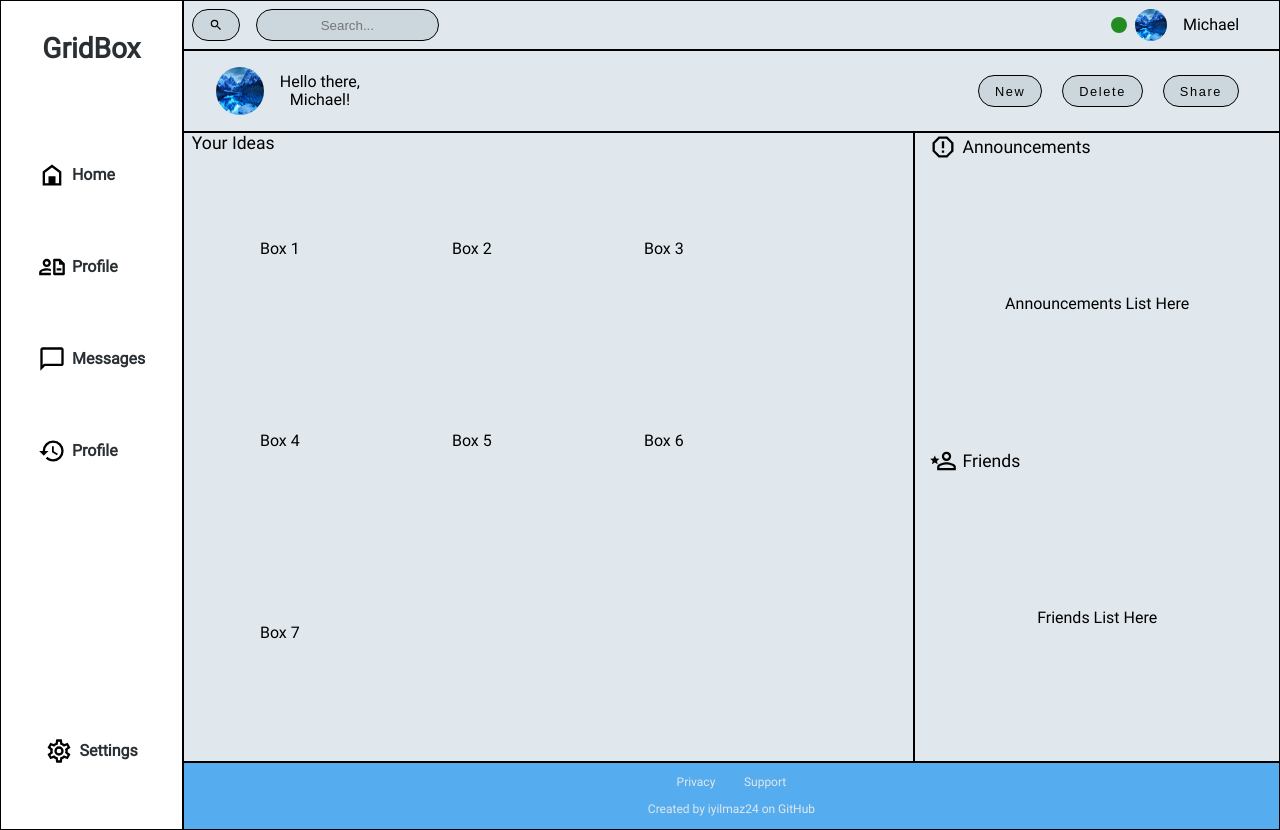
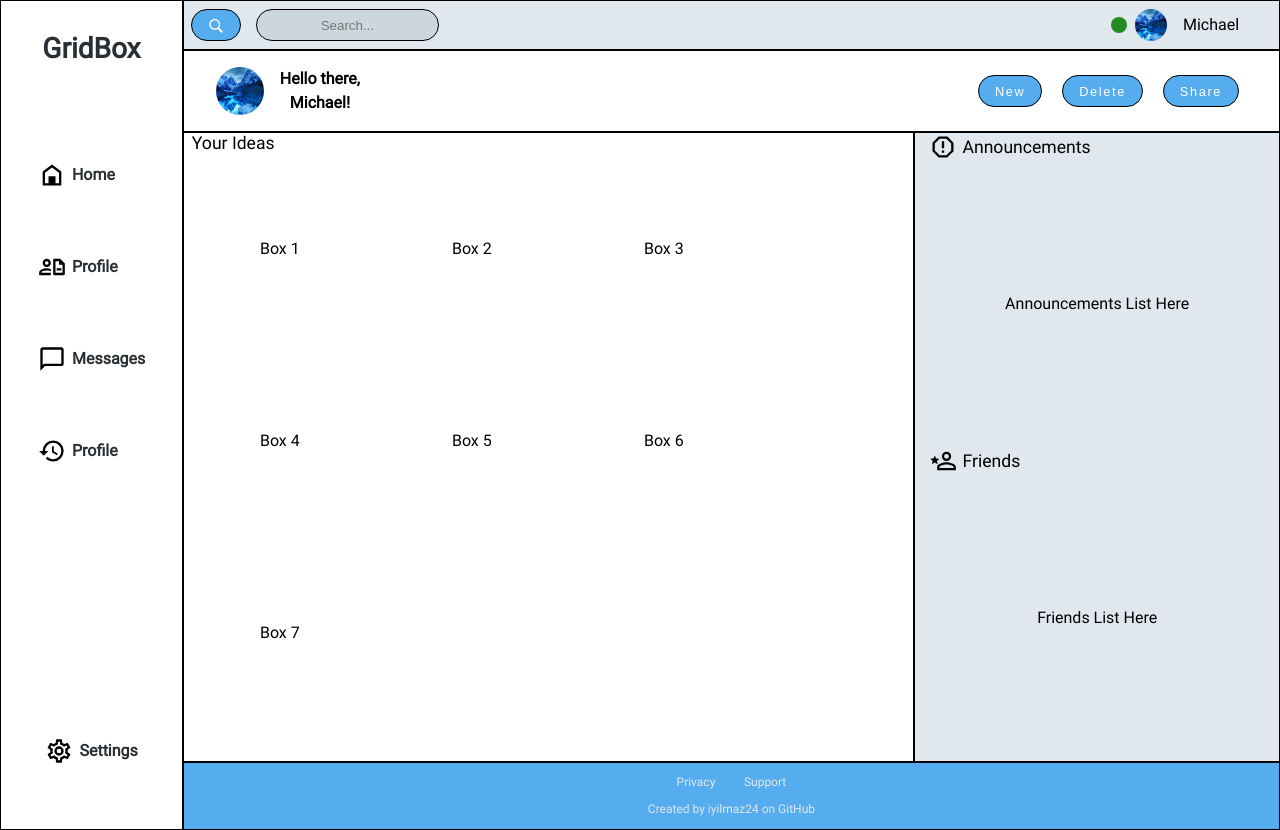
Before and after one commit to iyilmaz24/website-dashboard, a plain HTML site: page index.html in a window 1280 px wide. Drawn offline with Linux system fonts and the light colour scheme.

Commit message:
change button css styling, change search button icon

```diff
--- a/index.html
+++ b/index.html
@@ -43,7 +43,7 @@
         <div id="top-search-bar">
             <div class="top-search-bar-ui" id="top-search-bar-1">
                 <button id="search-button">
-                    <img src="resources/icons/magnify.svg" alt="search-icon">
+                    <img id="search-icon" src="resources/icons/icons8-magnifying-glass.svg" alt="search-icon">
                 </button>
             </div>
             <div class="top-search-bar-ui" id="top-search-bar-2">
--- a/styles.css
+++ b/styles.css
@@ -13,7 +13,6 @@ html
     background-color: #CCD6DD;
     font-size: 16px;
     font-family: Roboto;
-    /* color: #292F33; */
 }
 
 body
@@ -38,15 +37,15 @@ button
     min-width: 3rem;
     white-space: normal;
     text-align: center;
-    background-color: #CCD6DD;
+    background-color: #55ACEE;
     padding: 0.5rem 1rem 0.5rem 1rem;
     height: 2rem;
     border-radius: 1rem;
+    color: #fff;
 }
 
 button:hover{
-    color: #E1E8ED;
-    background-color: #55ACEE;
+    background-color: #1386df;
 }
 
 #dashboard-grid
@@ -130,6 +129,12 @@ button:hover{
     align-items: center;
 }
 
+#search-icon
+{
+    height: 1rem;
+    width: 1rem;
+}
+
 #search-bar
 {
     margin-left: 0.5rem;
@@ -164,7 +169,7 @@ button:hover{
 
 #content-buttons-bar
 {
-    background-color: #E1E8ED;
+    background-color: #fff;
     grid-row: 2 / 3;
     grid-column: 2 / 4;
     display: flex;
@@ -194,6 +199,8 @@ button:hover{
     align-items: center;
     margin-left: 1rem;
     font-size: 1rem;
+    font-weight: bold;
+    line-height: 150%;
 }
 
 #greeting-pfp-div > img
@@ -205,7 +212,7 @@ button:hover{
 
 #center-content-cards
 {
-    background-color: #E1E8ED;
+    background-color: #fff;
     grid-row: 3 / 4;
     grid-column: 2 / 3;
     display: flex;
```
Also changed, not shown: resources/icons/icons8-magnifying-glass.svg (added).
